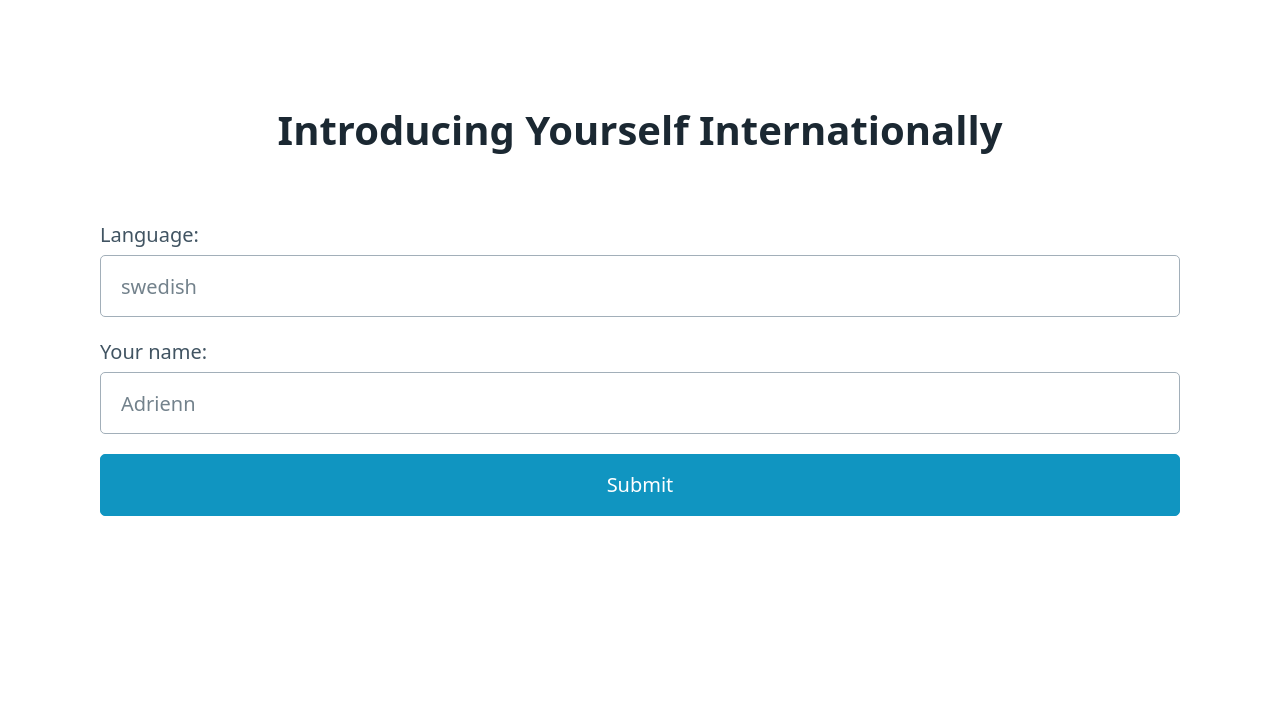
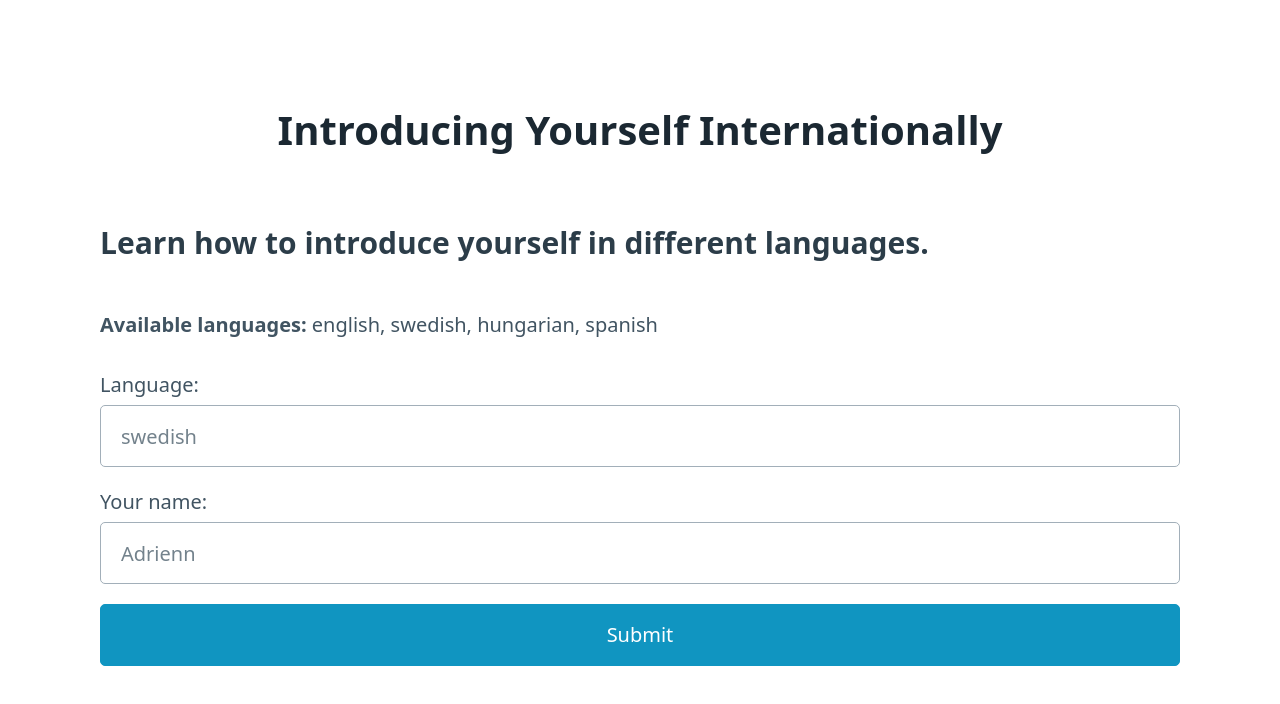
Before and after one commit to Apozsgai97/introduce-yourself-internationally, a website: page frontend/index.html in a window 1280 px wide. Drawn offline with nearby package versions, Linux system fonts and the light colour scheme.

Commit message:
Add details to html

```diff
--- a/frontend/index.html
+++ b/frontend/index.html
@@ -12,6 +12,8 @@
   <body>
     <main style="padding: 5em">
       <h1 style="text-align: center">Introducing Yourself Internationally</h1>
+      <h3>Learn how to introduce yourself in different languages.</h3>
+      <p><b>Available languages:</b> english, swedish, hungarian, spanish</p>
       <form action="http://localhost:8080/" method="POST">
         <label for="language">Language:</label>
         <input
```
